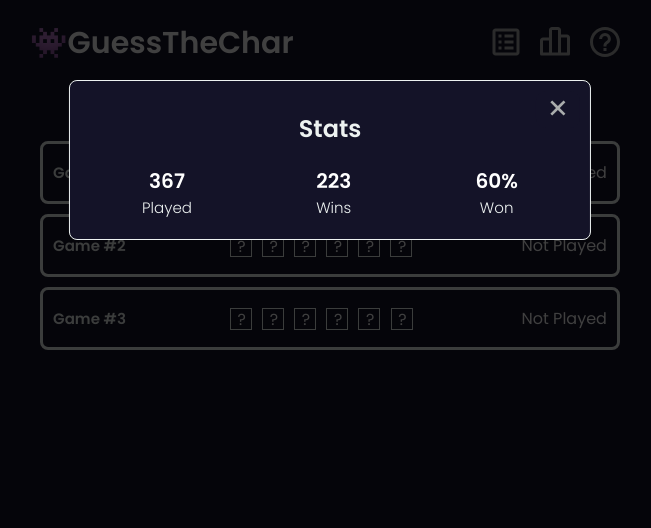
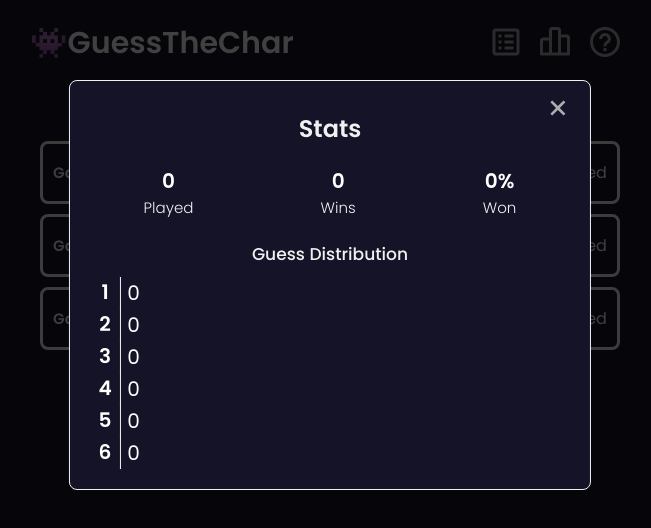
Before and after one commit to nickhandberg/guessthechar, an Angular app: page /past-games in a window 1280 px wide. Both pictures are taken after a click on the button 865 px from the left and 43 px from the top of the page. Shown: the top 528 px of the page, without its empty margins (310-961 px from the left). Built offline with nearby package versions, Linux system fonts and the light colour scheme.

Commit message:
stats modal completed

```diff
--- a/src/app/components/stats/stats.component.css
+++ b/src/app/components/stats/stats.component.css
@@ -17,9 +17,43 @@ h3{
     font-size: 1.5ch;
 }
 
+.subtitle{
+    margin-top: 2ch;
+    font-weight: 500;
+    font-size: 1.7ch;
+}
+
 p{
     font-size: 2ch;
     text-align: center;
     margin: 0;
     font-weight: 700;
 }
+
+.distGraph{
+    padding: 1ch;
+}
+
+.graphItem{
+    max-width: 100%;
+    box-sizing: border-box;
+    display: flex;
+}
+
+.graphItem p {
+    width: 30px;
+    float: left;
+}
+
+.graphBar{
+    max-width: calc(100% - 40px);
+    border: 1px solid var(--white);
+    background-color: var(--purple);
+    color: var(--white);
+}
+
+.graphBar p{
+    width: 100%;
+    text-align: center;
+    font-weight: 400;
+}
--- a/src/app/components/stats/stats.component.html
+++ b/src/app/components/stats/stats.component.html
@@ -4,16 +4,28 @@
         <h2 class="modalTitle">Stats</h2>
         <div class="stats">
             <div class="statItem">
-                <p>367</p>
+                <p>{{stats ? stats.played : 0}}</p>
                 <h3>Played</h3>
             </div>
             <div class="statItem">
-                <p>223</p>
+                <p>{{stats ? stats.wins : 0}}</p>
                 <h3>Wins</h3>
             </div>
             <div class="statItem">
-                <p>60%</p>
+                <p>{{stats ? stats.winPerc : 0}}%</p>
                 <h3>Won</h3>
+            </div>
+        </div>
+        <h3 class="subtitle">Guess Distribution</h3>
+        <div class="distGraph">
+            <div class="graphItem" *ngFor="let num of stats?.dist; let i = index">
+                <p>{{i+1}}</p>
+                <div
+                    [style.width]="'calc('+(max == 0 ? 0 : (num / max!) * 100)+'% - 20px)'"
+                    [style.border-right]="num == 0 ? 'none' : '1px solid var(--white)'"
+                    class="graphBar">
+                    <p [style.padding-left]="num == 0 ? '0.5ch' : '0ch'">{{num}}</p>
+                </div>
             </div>
         </div>
     </div>
--- a/src/app/components/stats/stats.component.ts
+++ b/src/app/components/stats/stats.component.ts
@@ -1,5 +1,7 @@
 import { CommonModule } from '@angular/common';
-import { Component, EventEmitter, Input, Output } from '@angular/core';
+import { Component, EventEmitter, Input, Output, SimpleChanges } from '@angular/core';
+import { Stats } from 'src/app/interfaces/stats';
+import { UserService } from 'src/app/services/user.service';
 
 @Component({
   selector: 'app-stats',
@@ -8,9 +10,19 @@ import { Component, EventEmitter, Input, Output } from '@angular/core';
   templateUrl: './stats.component.html',
   styleUrls: ['./stats.component.css']
 })
-export class StatsComponent {
+export class StatsComponent{
     @Input() showStats: boolean = false;
     @Output() sendShowStats = new EventEmitter<boolean>();
+    stats: Stats | undefined;
+    max: number | undefined;
+
+    constructor(private userService: UserService) {}
+
+    ngOnChanges(changes: SimpleChanges){
+        this.stats = this.userService.getStats();
+        this.max = Math.max(...this.stats!.dist);
+        console.log(this.max);
+    }
 
     closeStats(){
         this.sendShowStats.emit(false);
--- /dev/null
+++ b/src/app/interfaces/stats.ts
@@ -0,0 +1,6 @@
+export interface Stats{
+    played: number,
+    wins: number,
+    winPerc: number,
+    dist: number[]
+}
--- a/src/app/services/user.service.ts
+++ b/src/app/services/user.service.ts
@@ -1,5 +1,6 @@
 import { Injectable } from '@angular/core';
 import { GameProgress } from '../interfaces/game-progress';
+import { Stats } from '../interfaces/stats';
 import { User } from '../interfaces/user';
 
 @Injectable({
@@ -40,4 +41,24 @@ export class UserService {
             this.userData = JSON.parse(data);
         }
     }
+
+    getStats(): Stats | undefined {
+        let stats: Stats = {played: 0, wins: 0, winPerc: 0, dist: [0,0,0,0,0,0]};
+        this.userData?.gameProgress.forEach(gp => {
+            if(gp?.correct){
+                stats.played += 1;
+                stats.wins += 1;
+                stats.dist[gp.guesses-1] +=1;
+            }
+            else if(gp?.guesses >= 6){
+                stats.played += 1;
+            }
+        });
+
+        stats.winPerc = stats.wins == 0 ?
+            0 :
+            Math.floor((stats.wins / stats.played)*100);
+
+        return stats;
+    }
 }
```
